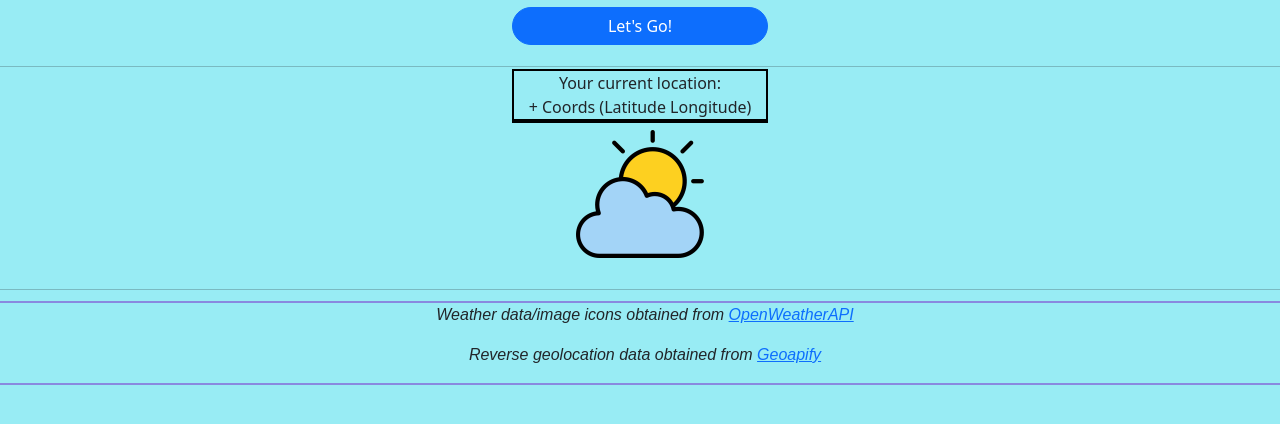
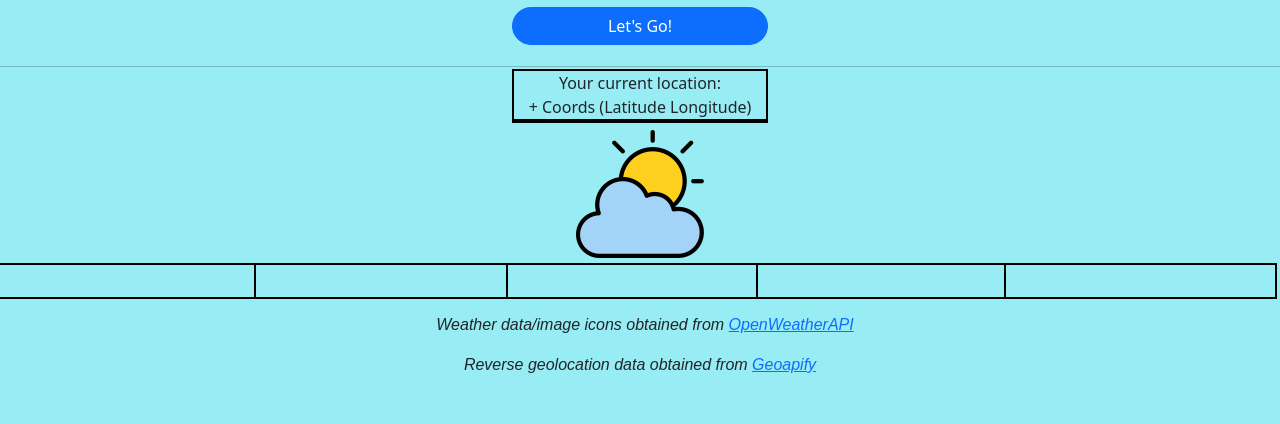
Before and after one commit to MG8mer/hello_weather, a plain HTML site: page index.html in a window 1280 px wide. Shown: the part 178-602 px from the top of the page. Drawn offline with nearby package versions, Linux system fonts and the light colour scheme.

Commit message:
Continued work on HTML/CSS templates.

```diff
--- a/index.html
+++ b/index.html
@@ -43,6 +43,7 @@
       </div>
 
     </div>
+    <!--Current Forecast-->
     <div id = "weatherData">
         <h1><div id = 'location'></div></h1>
         <h2><div id = 'place'></div></h2>
@@ -53,11 +54,58 @@
         <div id = 'output'></div>
         <div id = 'wind'></div>
     </div>
-    <hr>
+
+    <!--5 day/3 hour Forecast-->
+  <div id="multiForecast">
+    <div id = "multiWeatherData">
+      <h1><div id = ''></div></h1>
+      <h2><div id = ''></div></h2>
+     <div id = ''><img src="" width="" height=""></div>
+      <div id=""></div>
+      <div id = ''></div>
+      <div id = ''></div>
+      <div id = ''></div>
+    <div id="multiWeatherDataII">
+      <h1><div id = ''></div></h1>
+      <h2><div id = ''></div></h2>
+     <div id = ''><img src="" width="" height=""></div>
+      <div id=""></div>
+      <div id = ''></div>
+      <div id = ''></div>
+      <div id = ''></div>
+      <div id="multiWeatherDataIII">
+        <h1><div id = ''></div></h1>
+        <h2><div id = ''></div></h2>
+       <div id = ''><img src="" width="" height=""></div>
+        <div id=""></div>
+        <div id = ''></div>
+        <div id = ''></div>
+        <div id = ''></div>
+        <div id="multiWeatherDataIV">
+          <h1><div id = ''></div></h1>
+          <h2><div id = ''></div></h2>
+         <div id = ''><img src="" width="" height=""></div>
+          <div id=""></div>
+          <div id = ''></div>
+          <div id = ''></div>
+          <div id = ''></div>
+          <div id="multiWeatherDataV">
+            <h1><div id = ''></div></h1>
+            <h2><div id = ''></div></h2>
+           <div id = ''><img src="" width="" height=""></div>
+            <div id=""></div>
+            <div id = ''></div>
+            <div id = ''></div>
+            <div id = ''></div>
+    </div>
+  </div>
+  </div>
+</div>
+</div>
 
 <div id="creditsAPI">
-    <p id="text-center"><em>Weather data/image icons obtained from <a href="https://openweathermap.org/api">OpenWeatherAPI</em></a></p>
-    <p id="text-center"><em>Reverse geolocation data obtained from <a href="https://www.geoapify.com/products-and-services">Geoapify</a></em></p>
+    <p id="text-center" class="centerAdjust"><em>Weather data/image icons obtained from <a href="https://openweathermap.org/api">OpenWeatherAPI</em></a></p>
+    <p id="text-center" class="centerAdj"><em>Reverse geolocation data obtained from <a href="https://www.geoapify.com/products-and-services">Geoapify</a></em></p>
 </div>
     <script src="api.js">
     </script>
--- a/stylish.css
+++ b/stylish.css
@@ -93,6 +93,64 @@ ul {
     text-align: center;
 }
 
+#multiForecast {
+  bottom: 95px;
+}
+#multiWeatherData {
+  top: 100px;
+  width: 20%;
+  border-right: 2px black solid;
+  border-top: 2px solid black;
+  position: relative;
+  text-align: center;
+  float: left;
+  border-bottom: 2px black solid;
+}
+
+#multiWeatherDataII {
+  top: -2px;
+  left: 100%;
+  width: 100%;
+  border-right: 2px black solid;
+  border-top: 2px solid black;
+  position: absolute;
+  text-align: center;
+  border-bottom: 2px black solid;
+}
+
+#multiWeatherDataIII {
+  top: -2px;
+  left: 100%;
+  width: 100%;
+  border-right: 2px black solid;
+  border-top: 2px solid black;
+  position: absolute;
+  text-align: center;
+  border-bottom: 2px black solid;
+}
+
+#multiWeatherDataIV {
+  top: -2px;
+  left: 100%;
+  width: 100%;
+  border-right: 2px black solid;
+  border-top: 2px solid black;
+  position: absolute;
+  text-align: center;
+  border-bottom: 2px black solid;
+}
+
+#multiWeatherDataV {
+  top: -2px;
+  left: 100%;
+  width: 110%;
+  border-right: 2px black solid;
+  border-top: 2px solid black;
+  position: absolute;
+  text-align: center;
+  border-bottom: 2px black solid;
+}
+
 #currentLocation {
   position: relative;
   left: 40%;
@@ -107,9 +165,9 @@ ul {
 }
 
 #creditsAPI {
-  top: 10px;
-  border-top: 2px solid rgb(137, 137, 223);
-  border-bottom: 2px solid rgb(137, 137, 223);
+  position: relative;
+  top: 150px;
+  right: 10%;
 }
 
 #weatherButton {
@@ -125,3 +183,11 @@ ul {
   width: 50%;
   font-size: x-large;
 }
+
+.centerAdjust {
+  right: 10%;
+}
+
+.centerAdj {
+  left: 10%;
+}
```
